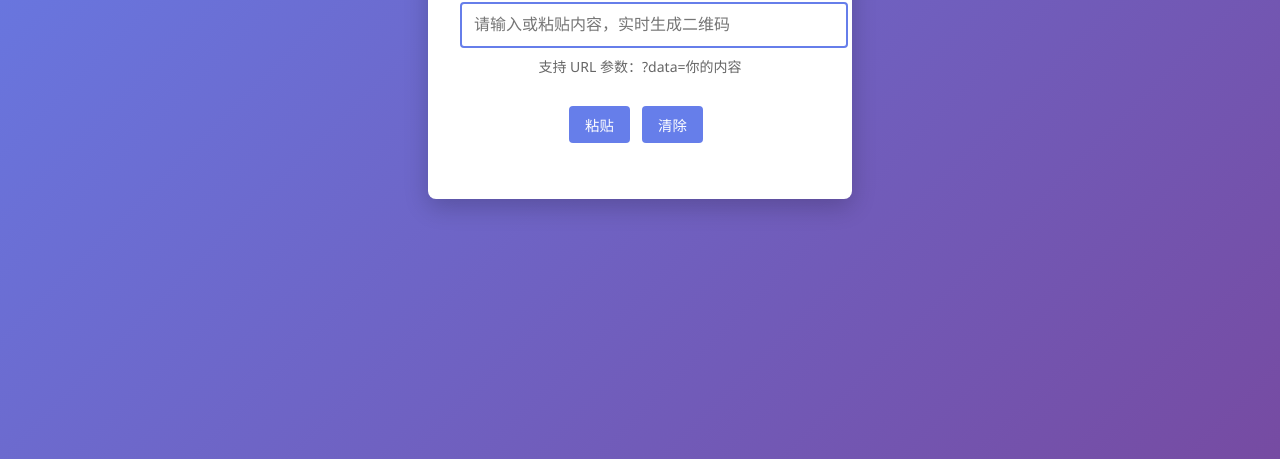
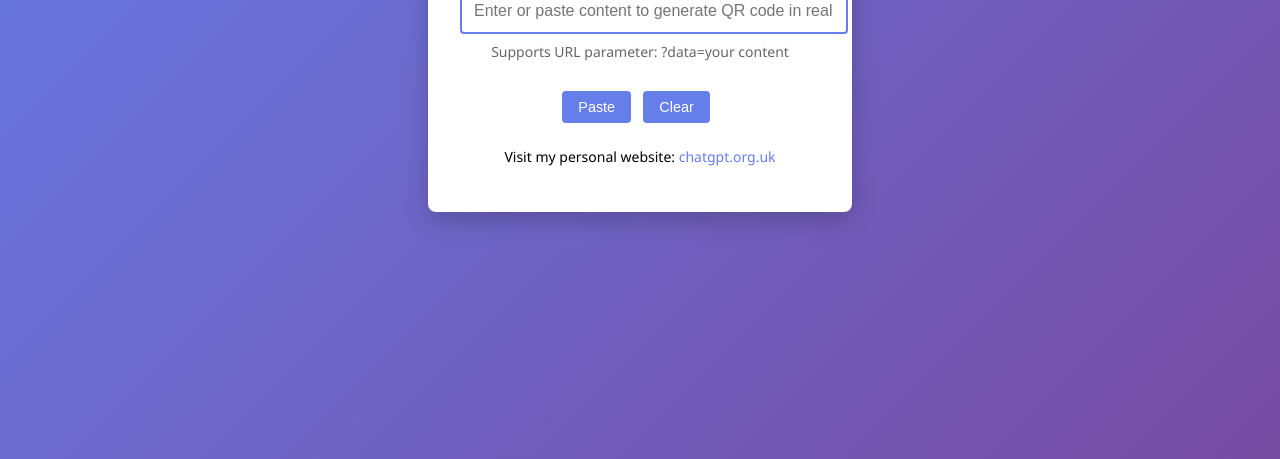
Before and after one commit to mcclaym/mcclayms, a plain HTML site: page index.html in a window 1280 px wide. Shown: the part 341-800 px from the top of the page. Drawn offline with Linux system fonts and the light colour scheme.

Commit message:
Update index.html

```diff
--- a/index.html
+++ b/index.html
@@ -1,12 +1,11 @@
 <!DOCTYPE html>
-<html lang="zh-CN">
+<html lang="en">
 <head>
   <meta charset="UTF-8" />
   <meta name="viewport" content="width=device-width, initial-scale=1.0"/>
-  <title>实时 QR Code 生成器</title>
-
+  <title>实时 / Real-time QR Code 生成器 / Generator</title>
   <style>
-    /* 全局样式 */
+    /* 全局样式 / Global styles */
     body {
       margin: 0;
       padding: 0;
@@ -17,7 +16,7 @@
       background: linear-gradient(135deg, #667eea, #764ba2);
       font-family: "Segoe UI", Tahoma, Arial, sans-serif;
     }
-    /* 容器样式 */
+    /* 容器样式 / Container */
     .container {
       background: #fff;
       padding: 2rem;
@@ -32,7 +31,7 @@
       font-size: 1.5rem;
       color: #333;
     }
-    /* 输入框样式 */
+    /* 输入框 / Input */
     #text {
       width: 100%;
       padding: 0.75rem;
@@ -45,7 +44,7 @@
     #text:focus {
       border-color: #667eea;
     }
-    /* 按钮样式 */
+    /* 按钮 / Buttons */
     .btn {
       margin-top: 1rem;
       margin-right: 0.5rem;
@@ -64,57 +63,105 @@
     .btn:hover {
       background: #556cd6;
     }
-    /* 二维码容器 */
+    /* 二维码容器 / QR code */
     #qrcode {
       margin-top: 1.5rem;
     }
     #qrcode canvas {
-      /* 可选：给二维码加个圆角和阴影 */
       border-radius: 8px;
       box-shadow: 0 4px 12px rgba(0,0,0,0.1);
     }
-    /* 提示文字 */
+    /* 提示文字 / Hint */
     .hint {
       margin-top: 0.5rem;
       font-size: 0.875rem;
       color: #666;
     }
+    /* 个人网站链接 / Personal link */
+    .personal {
+      margin-top: 1rem;
+      font-size: 0.875rem;
+    }
+    .personal a {
+      color: #667eea;
+      text-decoration: none;
+    }
+    .personal a:hover {
+      text-decoration: underline;
+    }
   </style>
 </head>
 <body>
   <div class="container">
-    <h1>实时 QR Code 生成器</h1>
+    <h1 id="title">实时 QR Code 生成器</h1>
     <input
       type="text"
       id="text"
       placeholder="请输入或粘贴内容，实时生成二维码"
       autofocus
     />
-    <p class="hint">支持 URL 参数：?data=你的内容</p>
+    <p id="hint" class="hint">支持 URL 参数：?data=你的内容</p>
 
-    <!-- 新增按钮 -->
+    <!-- 新增按钮 / Buttons -->
     <button id="pasteBtn" class="btn">粘贴</button>
     <button id="clearBtn" class="btn">清除</button>
 
+    <!-- 二维码显示区 / QR code container -->
     <div id="qrcode"></div>
+
+    <!-- 个人网站链接 / Personal website -->
+    <p id="personal" class="personal">
+      访问我的个人网站：<a href="http://chatgpt.org.uk" target="_blank" rel="noopener">chatgpt.org.uk</a>
+    </p>
   </div>
 
-  <!-- 前端二维码库 -->
+  <!-- 引入二维码库 / QR code library -->
   <script src="https://cdn.jsdelivr.net/npm/qrcode/build/qrcode.min.js"></script>
   <script>
+    // 文本 / Translations
+    const texts = {
+      en: {
+        title: 'Real-time QR Code Generator',
+        placeholder: 'Enter or paste content to generate QR code in real time',
+        hint: 'Supports URL parameter: ?data=your content',
+        pasteBtn: 'Paste',
+        clearBtn: 'Clear',
+        personal: 'Visit my personal website: '
+      },
+      zh: {
+        title: '实时 QR Code 生成器',
+        placeholder: '请输入或粘贴内容，实时生成二维码',
+        hint: '支持 URL 参数：?data=你的内容',
+        pasteBtn: '粘贴',
+        clearBtn: '清除',
+        personal: '访问我的个人网站：'
+      }
+    };
+
+    // 语言检测 / detect browser language
+    const lang = navigator.language && navigator.language.startsWith('zh') ? 'zh' : 'en';
+
+    // 应用文本 / apply translations
+    document.getElementById('title').innerText = texts[lang].title;
+    document.getElementById('text').placeholder = texts[lang].placeholder;
+    document.getElementById('hint').innerText = texts[lang].hint;
+    document.getElementById('pasteBtn').innerText = texts[lang].pasteBtn;
+    document.getElementById('clearBtn').innerText = texts[lang].clearBtn;
+    document.getElementById('personal').firstChild.nodeValue = texts[lang].personal;
+
     const input = document.getElementById('text');
     const qrContainer = document.getElementById('qrcode');
     const pasteBtn = document.getElementById('pasteBtn');
     const clearBtn = document.getElementById('clearBtn');
     let debounceTimer = null;
 
-    // 生成二维码并渲染到页面
+    // 生成二维码 / generate QR code
     function generateQRCode(text) {
       qrContainer.innerHTML = '';
       if (!text) return;
       QRCode.toCanvas(text, { width: 256 }, (err, canvas) => {
         if (err) {
-          qrContainer.textContent = '二维码生成失败';
+          qrContainer.textContent = lang === 'zh' ? '二维码生成失败' : 'QR code generation failed';
           console.error(err);
         } else {
           qrContainer.appendChild(canvas);
@@ -122,7 +169,7 @@
       });
     }
 
-    // 输入时防抖处理，300ms 后生成
+    // 输入防抖 / debounce on input
     input.addEventListener('input', () => {
       clearTimeout(debounceTimer);
       debounceTimer = setTimeout(() => {
@@ -130,25 +177,25 @@
       }, 300);
     });
 
-    // 粘贴按钮：从剪贴板读取文本
+    // 粘贴按钮 / Paste from clipboard
     pasteBtn.addEventListener('click', async () => {
       try {
         const text = await navigator.clipboard.readText();
         input.value = text;
         generateQRCode(text);
       } catch (err) {
-        console.error('读取剪贴板失败', err);
+        console.error(lang === 'zh' ? '读取剪贴板失败' : 'Failed to read clipboard', err);
       }
     });
 
-    // 清除按钮：清空输入并移除二维码
+    // 清除按钮 / Clear input & QR
     clearBtn.addEventListener('click', () => {
       input.value = '';
       qrContainer.innerHTML = '';
       input.focus();
     });
 
-    // 如果 URL 带 data 参数，自动填充并生成
+    // URL 参数自动生成 / auto-generate from URL
     const params = new URLSearchParams(window.location.search);
     const data = params.get('data');
     if (data) {
```
